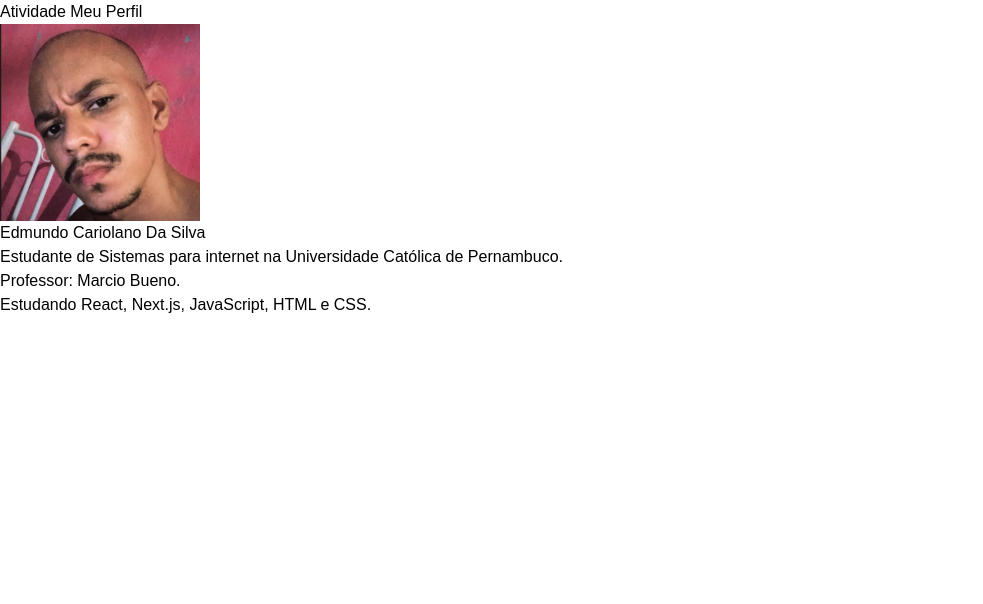
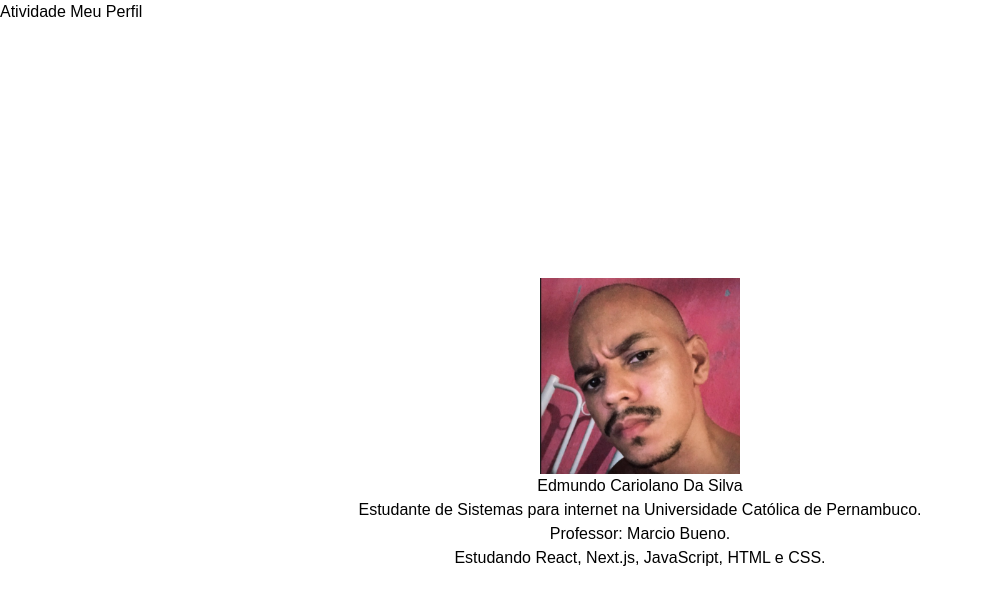
Before and after one commit to EdRelikya/front-end-2026, a Next.js app in the folder my-app/: page / in a window 1280 px wide. Shown: the top 604 px of the page, without its empty margins (0-983 px from the left). Built offline with nearby package versions, Linux system fonts and the light colour scheme.

Commit message:
centralizando componente na tela

```diff
--- a/my-app/components/Profile.js
+++ b/my-app/components/Profile.js
@@ -1,6 +1,18 @@
 export default function Profile(){
     return (
-        <div>
+        <div
+            style={{
+                display: "flex",
+                flexDirection: "column",
+                justifyContent: "center",
+                alignItems: "center",
+                minHeight: "100vh",
+                textAlign: "center"
+
+            }}
+            >
+
+
             <img
             src="perfil.png"
             alt="Profile Picture"
```
